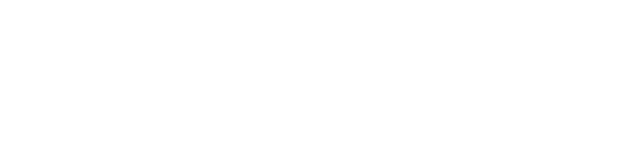
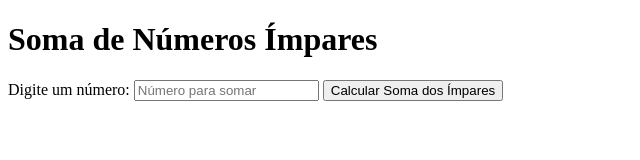
Before and after one commit to Chokiwars/AulasDeJavaScript-Ford-ENTER, a plain HTML site: page Quarta Aula/4 Sequencia de Numeros/index.html in a window 1280 px wide. Shown: the whole page, without its empty margins (0-640 px from the left). Drawn offline with Linux system fonts and the light colour scheme.

Commit message:
Adicionando a Sequência dos Números

```diff
--- a/Quarta Aula/4 Sequencia de Numeros/index.html
+++ b/Quarta Aula/4 Sequencia de Numeros/index.html
@@ -1,11 +1,17 @@
 <!DOCTYPE html>
-<html lang="pt-BR">
+<html lang="pt-br">
 <head>
     <meta charset="UTF-8">
     <meta name="viewport" content="width=device-width, initial-scale=1.0">
-    <title>Soma de Números Consecutivos</title>
+    <title>Soma de Números Ímpares</title>
 </head>
 <body>
+    <h1>Soma de Números Ímpares</h1>
+    <label for="numero">Digite um número: </label>
+    <input type="number" id="numero" placeholder="Número para somar">
+    <button onclick="calcularSomaImpares()">Calcular Soma dos Ímpares</button>
+
+    <div id="resultado"></div>
 
     <script src="script.js"></script>
 </body>
--- a/Quarta Aula/4 Sequencia de Numeros/script.js
+++ b/Quarta Aula/4 Sequencia de Numeros/script.js
@@ -0,0 +1,22 @@
+function calcularSomaImpares() {
+            // Obter o número inserido pelo usuário
+            var numero = parseInt(document.getElementById('numero').value);
+
+            // Verificar se o número é válido
+            if (isNaN(numero) || numero <= 0) {
+                alert("Por favor, insira um número inteiro positivo.");
+                return;
+            }
+
+            // Calcular a soma dos números ímpares de 1 até o número informado
+            var soma = 0;
+            for (var i = 1; i <= numero; i++) {
+                if (i % 2 !== 0) { // Verificar se o número é ímpar
+                    soma += i;
+                }
+            }
+
+            // Exibir o resultado
+            var resultadoDiv = document.getElementById('resultado');
+            resultadoDiv.innerHTML = 'A soma dos números ímpares de 1 até ' + numero + ' é: ' + soma;
+        }
```
